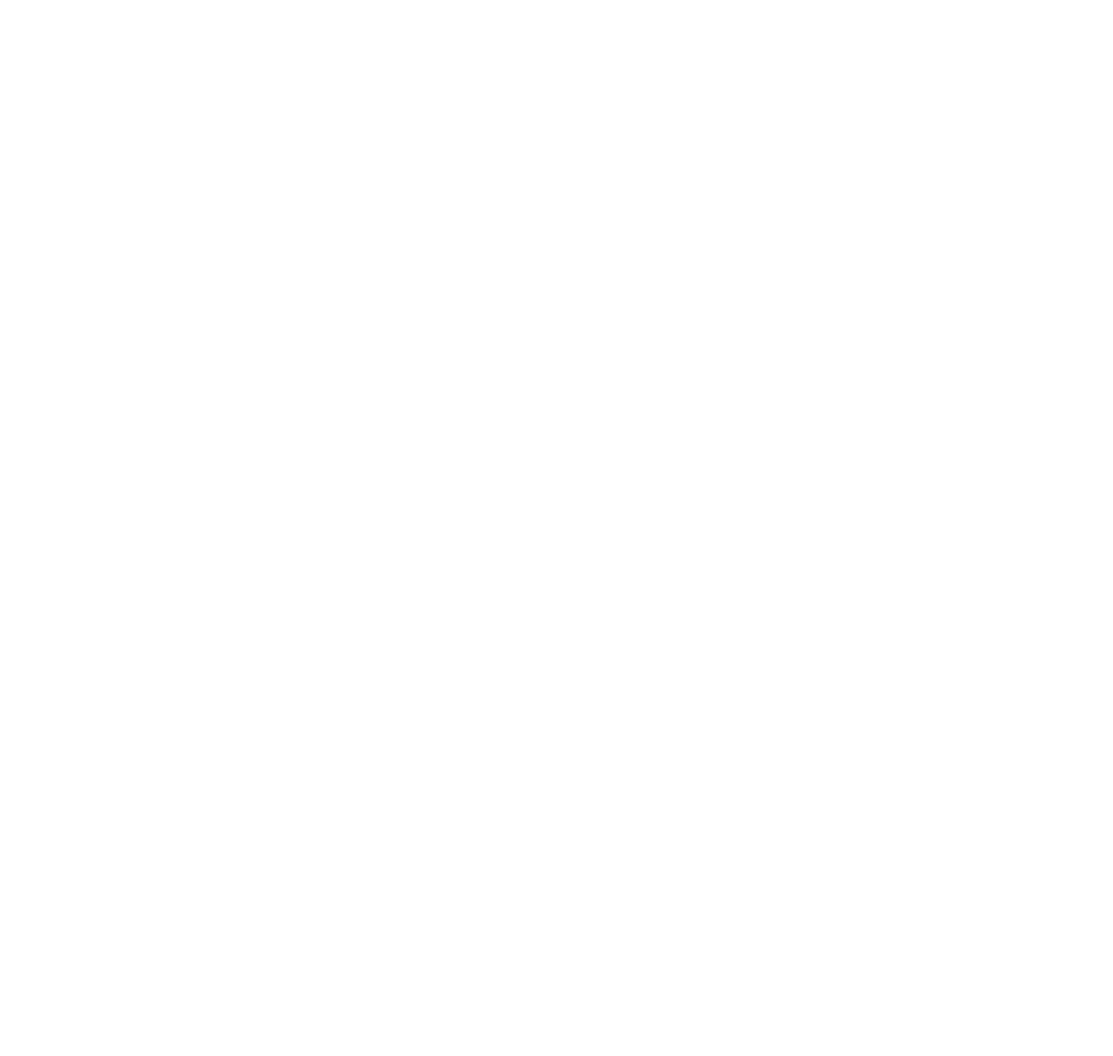
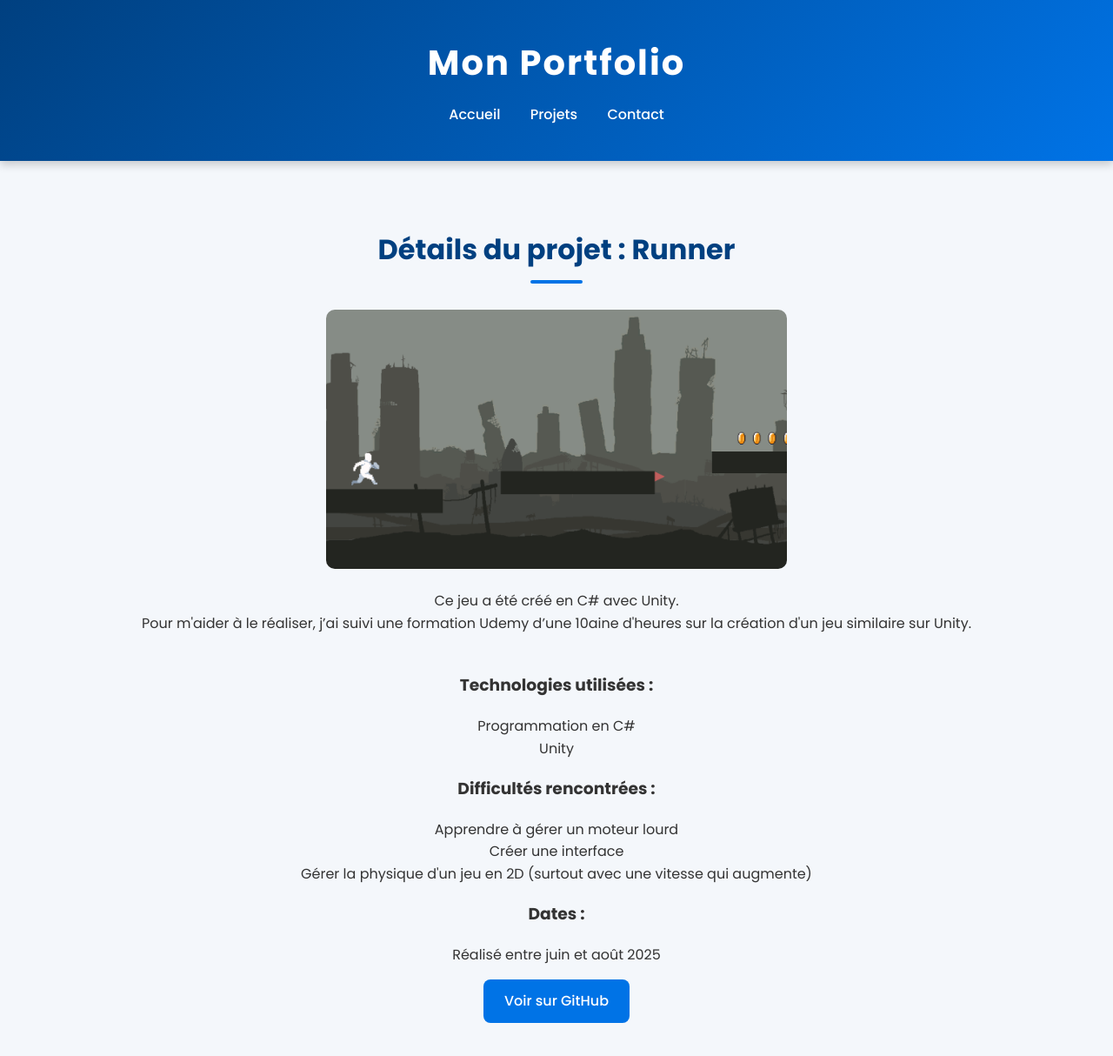
Before and after one commit to Alegodix/portfolio_chatbot, a website: page Projets/runner.html in a window 1280 px wide. Shown: the whole page at 87% size. Before the commit the page ends 800 px from the top, so only its background shows below. Drawn offline with Linux system fonts and the light colour scheme.

Commit message:
Ajout sous-site du Runner

```diff
--- a/Projets/portfolioSite.html
+++ b/Projets/portfolioSite.html
@@ -7,7 +7,7 @@
     <title>Portfolio - Détails</title>
 
     <link href="https://fonts.googleapis.com/css2?family=Poppins:wght@400;500;700&display=swap" rel="stylesheet" />
-    <link rel="stylesheet" href="../style.css">
+    <link rel="stylesheet" href="../style_accueil.css">
 </head>
 
 <body>
@@ -23,7 +23,7 @@
    <main>
     <section>
       <h2>Détails du projet : Ce site internet</h2>
-      <img style="width: 50%; height: 50%"  src="../Images/Portfolio_Screenshot.png" alt="Portfolio" />
+      <img class="project-image-wrapper" style="width: 50%; height: 50%"  src="../Images/Portfolio_Screenshot.png" alt="Portfolio" />
       <p>
         Ce site a été créé en HTML5/CSS/JS. <br>
         Avant de le réaliser, j’ai suivi une formation Udemy gratuite d’1h sur HTML/CSS/JS. <br>
--- a/Projets/runner.html
+++ b/Projets/runner.html
@@ -0,0 +1,49 @@
+<!DOCTYPE html>
+<html lang="fr">
+
+<head>
+    <meta charset="UTF-8" />
+    <meta name="viewport" content="width=device-width, initial-scale=1.0">
+    <title>Runner - Détails</title>
+
+    <link href="https://fonts.googleapis.com/css2?family=Poppins:wght@400;500;700&display=swap" rel="stylesheet" />
+    <link rel="stylesheet" href="../style_accueil.css">
+</head>
+
+<body>
+  <header>
+    <h1>Mon Portfolio</h1>
+    <nav>
+      <a href="../index.html">Accueil</a>
+      <a href="../index.html#projets">Projets</a>
+      <a href="../index.html#contact">Contact</a>
+    </nav>
+  </header>
+
+   <main>
+    <section>
+      <h2>Détails du projet : Runner</h2>
+        <br>
+      <img class="project-image-wrapper" style="width: 50%; height: 50%"  src="../Images/Runner_Screenshot.png" alt="Portfolio" />
+      <p>
+        Ce jeu  a été créé en C# avec Unity. <br>
+        Pour m'aider à le réaliser, j’ai suivi une formation Udemy d’une 10aine d'heures sur la création d'un jeu similaire sur Unity. <br>
+        <br>
+      </p>
+      <h3>Technologies utilisées :</h3>
+      <p>
+        Programmation en C#<br>
+        Unity <br>
+      </p>
+      <h3>Difficultés rencontrées :</h3>
+      <p>
+        Apprendre à gérer un moteur lourd <br>
+        Créer une interface <br>
+        Gérer la physique d'un jeu en 2D (surtout avec une vitesse qui augmente) <br>
+      </p>
+      <h3>Dates :</h3>
+      <p>Réalisé entre juin et août 2025</p>
+      <a class="btn" href="https://github.com/Alegodix/portfolio_chatbot" target="_blank">Voir sur GitHub</a>
+    </section>
+  </main>
+</body>
--- a/style.css
+++ b/style_accueil.css
@@ -20,7 +20,9 @@
     padding: 40px 20px;
     box-shadow: 0 4px 10px rgba(0,0,0,0.2);
 }
+
 header h1 { font-size: 2.5rem; font-weight: 700; margin: 0 0 15px; letter-spacing: 2px; }
+
 nav a {
     color: #fff; margin: 0 15px; text-decoration: none; font-weight: 500; transition: all .3s;
   }
@@ -42,6 +44,7 @@
 
 
 /* ====== PROJETS ====== */
+
   .projets-grid {
     display: grid; gap: 25px; grid-template-columns: repeat(auto-fit, minmax(280px, 1fr));
   }
@@ -52,9 +55,7 @@
   }
   .projet-card:hover { transform: translateY(-8px); box-shadow: 0 10px 20px rgba(0,0,0,0.15); }
   .projet-card h3 { margin: 0 0 10px; color: #0073e6; font-size: 1.3rem; }
-.projet-card img {
-  width: 100%; height: 180px; object-fit: cover; border-radius: 10px; margin-bottom: 15px;
-}
+  .projet-card img { width: 100%; height: 180px; object-fit: cover; border-radius: 10px; margin-bottom: 15px;}
 
   .projet-card p { flex: 1; margin-bottom: 15px; }
 
@@ -124,6 +125,7 @@
 
 
 /* ====== CHATBOT ====== */
+
 #chat-toggle {
   position: fixed; bottom: 20px; right: 20px; width: 60px; height: 60px; border-radius: 50%;
   background: #0073e6; color: #fff; font-size: 28px; border: none; cursor: pointer;
@@ -151,10 +153,15 @@
   flex: 1; padding: 12px; overflow-y: auto; background: #f9f9f9; display: flex; flex-direction: column; gap: 8px;
 }
 
-/* Messages */
-.msg { max-width: 80%; padding: 10px 12px; border-radius: 14px; font-size: 14px; text-align: left; }
+
+.msg {
+  max-width: 80%; padding: 10px 12px; border-radius: 14px; font-size: 14px; text-align: left;
+}
+
 .msg.user { align-self: flex-end; background: #0073e6; color: #fff; border-bottom-right-radius: 6px; }
+
 .msg.bot  { align-self: flex-start; background: #eef4ff; color: #102a43; border-bottom-left-radius: 6px; }
+
 .msg.typing { font-style: italic; opacity: .8; }
 
 .chat-input { display: flex; border-top: 1px solid #eee; }
@@ -170,7 +177,9 @@
   #chatbot { width: 90%; height: 60%; right: 5%; }
 }
 
-/* dark mode */
+
+/* ====== DARKMODE ====== */
+
 @media (prefers-color-scheme: dark) {
   body {
     background: #121212;
```
Also changed, not shown: index.html (+5 -3 lines), Projets/style_projets.css (added). Lines whose indentation alone changed are shown as unchanged.
